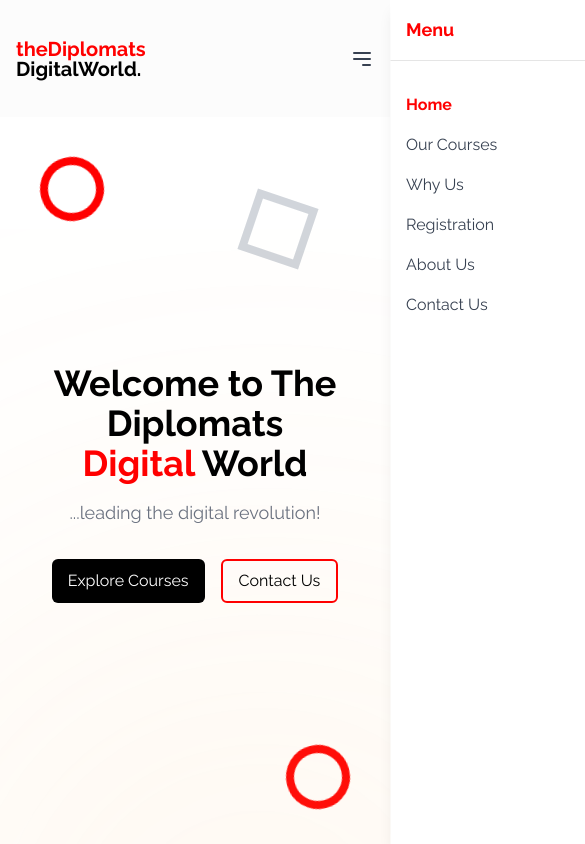
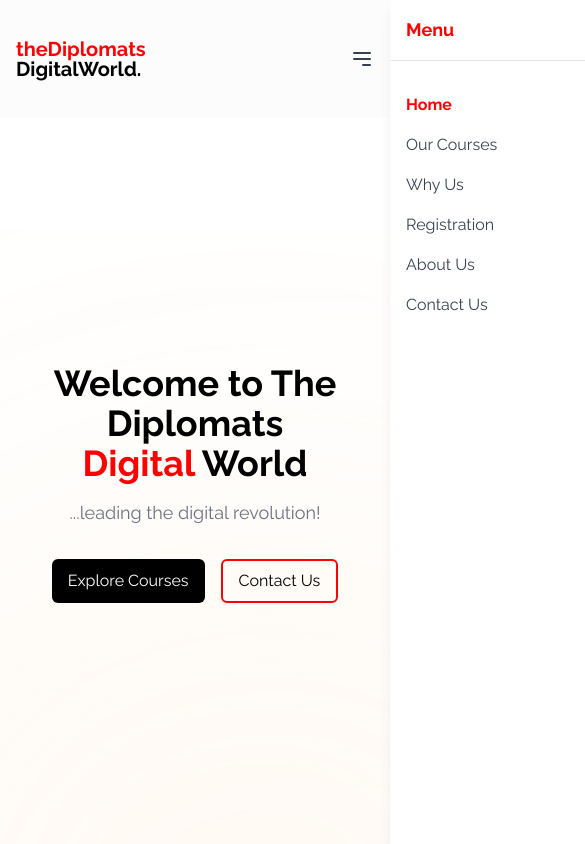
Before and after one commit to JohnnnGreat/Diplomats, a Next.js app: page / in a window 390 px wide. Shown: the top 844 px of the page, 585 px wide, since content can reach past the window. Built offline with nearby package versions, Linux system fonts and the light colour scheme.

Commit message:
Added `overflow-hidden` to three components and modified decorative shape elements in Hero component to be hidden on mobile devices.

```diff
--- a/src/components/Home/ContactUs/index.tsx
+++ b/src/components/Home/ContactUs/index.tsx
@@ -2,7 +2,7 @@ import React from "react";
 
 const ContactUs = () => {
    return (
-      <div className="min-h-screen bg-[#000000c2] flex flex-col items-center justify-center p-8">
+      <div className="min-h-screen overflow-hidden bg-[#000000c2] flex flex-col items-center justify-center p-8">
          <div className="max-w-[1000px]">
             {" "}
             {/* Heading */}
--- a/src/components/Home/CoursesPreview/index.tsx
+++ b/src/components/Home/CoursesPreview/index.tsx
@@ -3,7 +3,7 @@ import { coursesPreview } from "./constant";
 
 const CoursesPreview = () => {
    return (
-      <div className="min-h-screen bg-[#000000c2] flex flex-col items-center justify-center p-8">
+      <div className="min-h-screen overflow-hidden bg-[#000000c2] flex flex-col items-center justify-center p-8">
          <div className="max-w-[1000px]">
             {" "}
             {/* Heading */}
--- a/src/components/Home/Hero/index.tsx
+++ b/src/components/Home/Hero/index.tsx
@@ -3,12 +3,12 @@ import Svg from "../../../../public/blueelip.svg";
 
 const Hero = () => {
    return (
-      <section className="relative bg-white h-screen-minus-112 p-3 flex justify-center items-center text-center">
+      <section className="relative bg-white overflow-hidden h-screen-minus-112 p-3 flex justify-center items-center text-center">
          {/* Decorative shapes */}
 
-         <div className="absolute top-10 left-10 w-16 h-16 border-8 border-brandColor rounded-full animate-slow-spin"></div>
-         <div className="absolute top-20 right-20 w-16 h-16 border-8 border-gray-300 transform rotate-45 animate-slow-spin-reverse"></div>
-         <div className="absolute bottom-10 right-10 w-16 h-16 border-8 border-brandColor rounded-full animate-slow-spin"></div>
+         <div className="hidden md:block absolute top-10 left-10 w-16 h-16 border-8 border-brandColor rounded-full animate-slow-spin"></div>
+         <div className="hidden md:block absolute top-20 right-20 w-16 h-16 border-8 border-gray-300 transform rotate-45 animate-slow-spin-reverse"></div>
+         <div className="hidden md:block absolute bottom-10 right-10 w-16 h-16 border-8 border-brandColor rounded-full animate-slow-spin"></div>
 
          {/* Blur Elipsis */}
 
```
